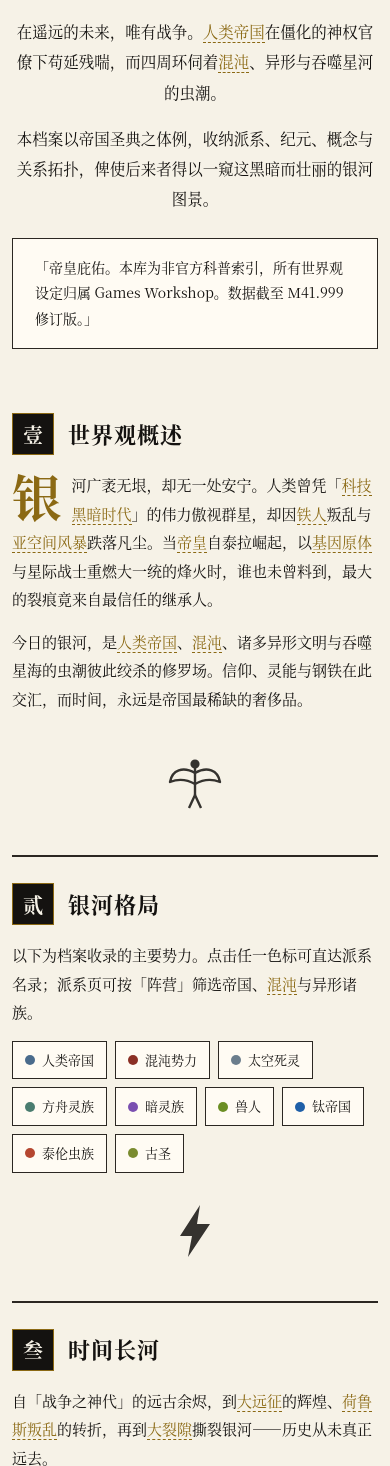
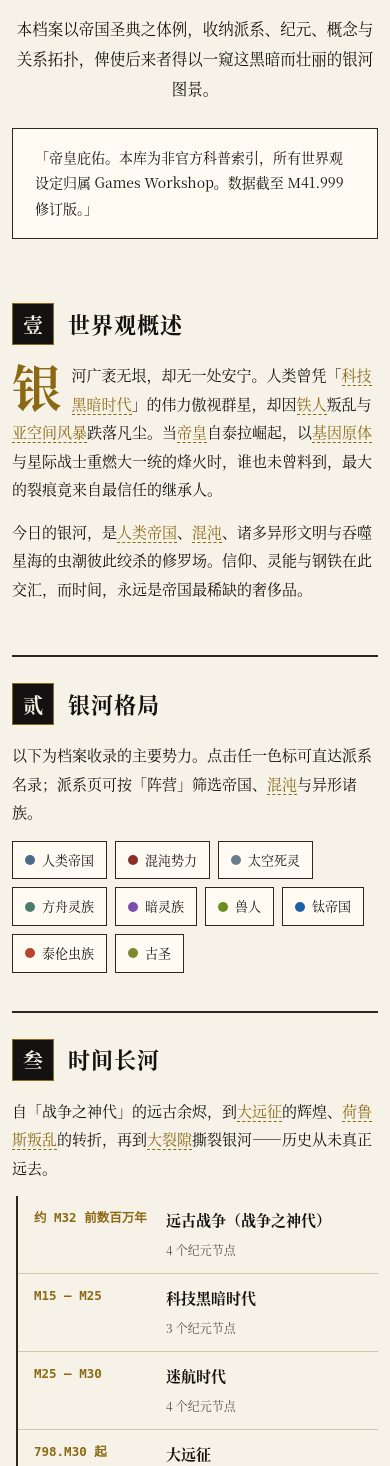
Before and after one commit to blackinkvc/warhammer-tech, a plain HTML site: page index.html in a window 390 px wide. Shown: the part 534-2000 px from the top of the page. Drawn offline with Linux system fonts and the light colour scheme.

Commit message:
style: 删除首页图文长卷中的装饰性 SVG 图标(鹰徽/闪电/罗盘/眼睛等)，并移除相关未用 CSS

```diff
--- a/assets/app.js
+++ b/assets/app.js
@@ -139,14 +139,6 @@
     const cats = {};
     topFactions.forEach(f=>cats[f.group]=(cats[f.group]||0)+1);
 
-    const ORN = {
-      aquila:`<svg viewBox="0 0 64 64"><g fill="none" stroke="currentColor" stroke-width="2.4" stroke-linejoin="round"><path d="M32 12 V42"/><path d="M32 20 C20 13 9 17 7 29 C17 25 25 27 32 31"/><path d="M32 20 C44 13 55 17 57 29 C47 25 39 27 32 31"/><path d="M32 42 l-6 13 M32 42 l6 13"/><circle cx="32" cy="11" r="3.4" fill="currentColor"/></g></svg>`,
-      eye:`<svg viewBox="0 0 64 64"><g fill="none" stroke="currentColor" stroke-width="2.4"><path d="M8 32 Q32 12 56 32 Q32 52 8 32 Z"/><circle cx="32" cy="32" r="9" fill="currentColor"/><circle cx="32" cy="32" r="3.2" fill="#F6F2E7"/></g></svg>`,
-      bolt:`<svg viewBox="0 0 64 64"><path d="M37 6 L17 37 L29 37 L25 58 L47 25 L34 25 Z" fill="currentColor"/></svg>`,
-      compass:`<svg viewBox="0 0 64 64"><g fill="none" stroke="currentColor" stroke-width="2.4"><circle cx="32" cy="32" r="22"/><path d="M32 13 L38 32 L32 51 L26 32 Z" fill="currentColor"/><path d="M13 32 L32 26 L51 32 L32 38 Z" fill="currentColor" opacity=".45"/></g></svg>`,
-      scroll:`<svg viewBox="0 0 64 64"><g fill="none" stroke="currentColor" stroke-width="2.4"><rect x="14" y="14" width="36" height="36" rx="3"/><path d="M22 26 H42 M22 34 H42 M22 42 H36"/></g></svg>`
-    };
-
     const factionChips = topFactions.map(f=>
       `<span class="mini-chip" data-jump="factions"><span class="dot" style="background:${f.color}"></span>${f.name}</span>`
     ).join('');
@@ -165,7 +157,6 @@
     return `
     <div class="home-scroll">
       <div class="prose hero">
-        <div class="hero-orn">${ORN.aquila}</div>
         <h2>人类帝国与银河诸族</h2>
         <p class="lead">第 41 千年 · 战锤 40K 世界观科普长卷</p>
         <p>${richText('在遥远的未来，唯有战争。人类帝国在僵化的神权官僚下苟延残喘，而四周环伺着混沌、异形与吞噬星河的虫潮。')}</p>
@@ -180,7 +171,6 @@
             <p class="dropcap">${richText('银河广袤无垠，却无一处安宁。人类曾凭「科技黑暗时代」的伟力傲视群星，却因铁人叛乱与亚空间风暴跌落凡尘。当帝皇自泰拉崛起，以基因原体与星际战士重燃大一统的烽火时，谁也未曾料到，最大的裂痕竟来自最信任的继承人。')}</p>
             <p>${richText('今日的银河，是人类帝国、混沌、诸多异形文明与吞噬星海的虫潮彼此绞杀的修罗场。信仰、灵能与钢铁在此交汇，而时间，永远是帝国最稀缺的奢侈品。')}</p>
           </div>
-          <div class="orn">${ORN.aquila}</div>
         </div>
       </section>
 
@@ -191,7 +181,6 @@
             <p>${richText('以下为档案收录的主要势力。点击任一色标可直达派系名录；派系页可按「阵营」筛选帝国、混沌与异形诸族。')}</p>
             <div class="mini-chips">${factionChips}</div>
           </div>
-          <div class="orn">${ORN.bolt}</div>
         </div>
       </section>
 
@@ -202,7 +191,6 @@
             <p>${richText('自「战争之神代」的远古余烬，到大远征的辉煌、荷鲁斯叛乱的转折，再到大裂隙撕裂银河——历史从未真正远去。')}</p>
             <div class="era-tease">${eraTease}</div>
           </div>
-          <div class="orn">${ORN.compass}</div>
         </div>
       </section>
 
@@ -214,7 +202,6 @@
             <div class="mini-chips" id="homeConceptChips">${conceptPreview}<span class="concept-rest" hidden>${conceptRest}</span></div>
             <button type="button" class="expand-btn" id="homeConceptToggle" aria-expanded="false">展开全部 ${CONCEPTS.length} 个概念 ↓</button>
           </div>
-          <div class="orn">${ORN.eye}</div>
         </div>
       </section>
 
--- a/assets/style.css
+++ b/assets/style.css
@@ -433,8 +433,6 @@ main{max-width:var(--maxw);margin:0 auto;padding:30px 24px 70px}
 /* ---------- 首页图文长卷 ---------- */
 .home-scroll{max-width:880px;margin:0 auto}
 .prose.hero{position:relative}
-.hero-orn{width:96px;height:96px;margin:0 auto 14px;color:var(--accent)}
-.hero-orn svg{width:100%;height:100%}
 .scroll-sec{margin:38px auto 0;padding-top:26px;border-top:2px solid var(--line)}
 .scroll-sec:first-of-type{border-top:none}
 .scroll-sec-head{display:flex;align-items:center;gap:14px;margin-bottom:16px}
@@ -451,8 +449,6 @@ main{max-width:var(--maxw);margin:0 auto;padding:30px 24px 70px}
   font-size:3.3em;font-weight:900;float:left;line-height:.78;
   margin:6px 10px 0 0;color:var(--accent);
 }
-.orn{flex-shrink:0;width:84px;height:84px;color:var(--ink);opacity:.85;align-self:flex-start;margin-top:4px}
-.orn svg{width:100%;height:100%}
 .mini-chips{display:flex;flex-wrap:wrap;gap:8px;margin-top:6px}
 .mini-chip{
   display:inline-flex;align-items:center;gap:7px;padding:6px 12px;
@@ -495,7 +491,6 @@ main{max-width:var(--maxw);margin:0 auto;padding:30px 24px 70px}
   .stats-grid{grid-template-columns:repeat(2,1fr)}
   .card-grid,.concept-grid,.ref-grid,.tech-grid,.search-list{grid-template-columns:1fr}
   .scroll-body{flex-direction:column}
-  .orn{width:64px;height:64px;align-self:center}
   .scroll-cta .cta-btn{flex:1 1 100%;text-align:center}
 }
 @media(max-width:560px){
--- a/index.html
+++ b/index.html
@@ -17,8 +17,8 @@
 <meta name="twitter:card" content="summary">
 <meta name="twitter:title" content="战锤知识档案库 · 世界观 · 帝国圣典索引">
 <meta name="twitter:description" content="派系、概念、科技、时间轴与关系拓扑图——战锤 40K 设定的中文科普索引。">
-<link rel="icon" href="assets/favicon.svg?v=20260915h" type="image/svg+xml">
-<link rel="stylesheet" href="assets/style.css?v=20260915h" data-page-node-id="AAOXI070XJGBCOE9SAjXqr">
+<link rel="icon" href="assets/favicon.svg?v=20260915i" type="image/svg+xml">
+<link rel="stylesheet" href="assets/style.css?v=20260915i" data-page-node-id="AAOXI070XJGBCOE9SAjXqr">
 </head>
 <body data-page-node-id="BxpcYwVTwxirpQB13uS1Xp">
 <header class="site-header" data-page-node-id="73LGjp6hYGZfev2B9HLBB5">
@@ -65,7 +65,7 @@
   <div class="modal-card" id="modal-card" data-page-node-id="EdiGfJGLyLOB22chmRbgMy"></div>
 </div>
 
-<script src="assets/data.js?v=20260915h"></script>
-<script src="assets/app.js?v=20260915h"></script>
+<script src="assets/data.js?v=20260915i"></script>
+<script src="assets/app.js?v=20260915i"></script>
 </body>
 </html>
```
